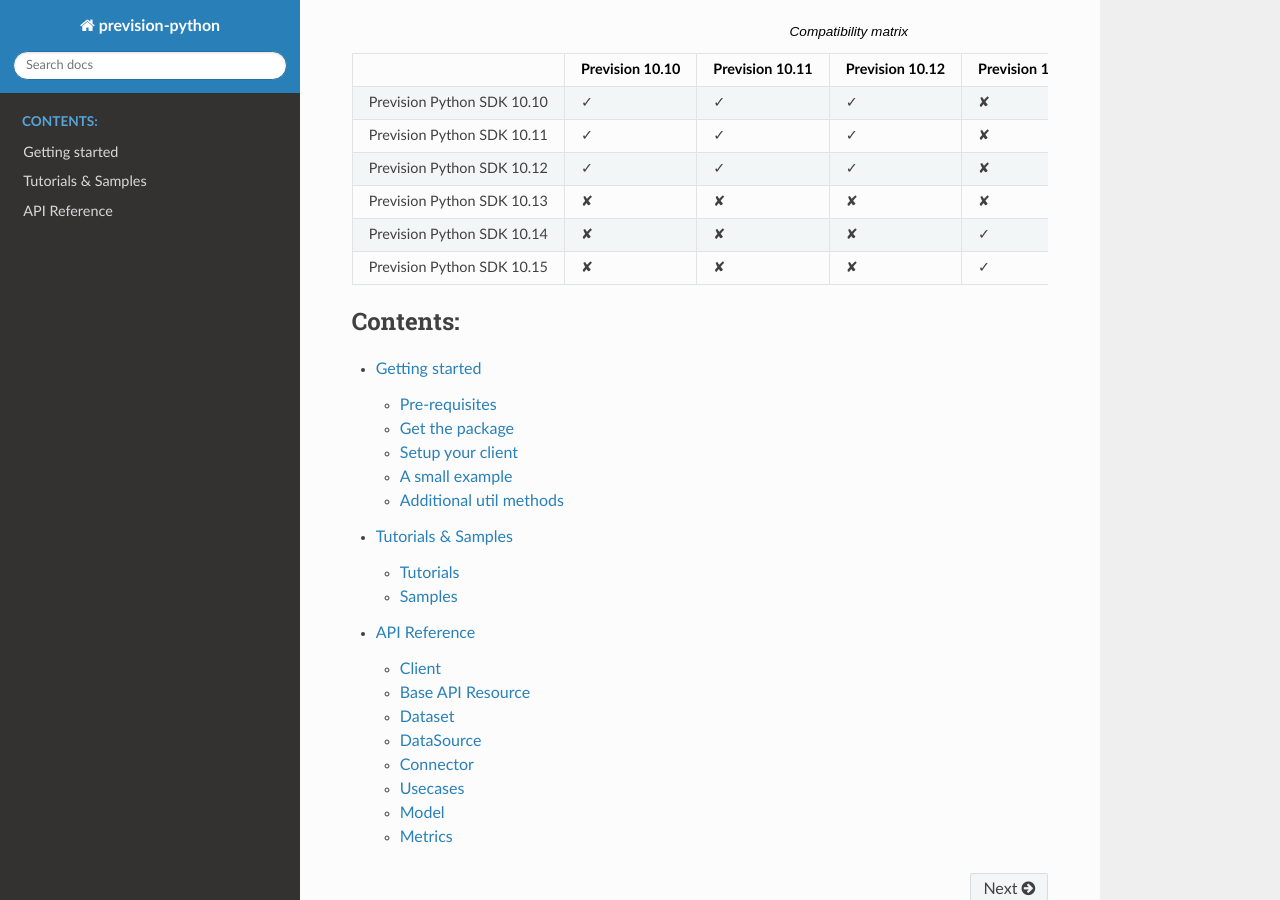
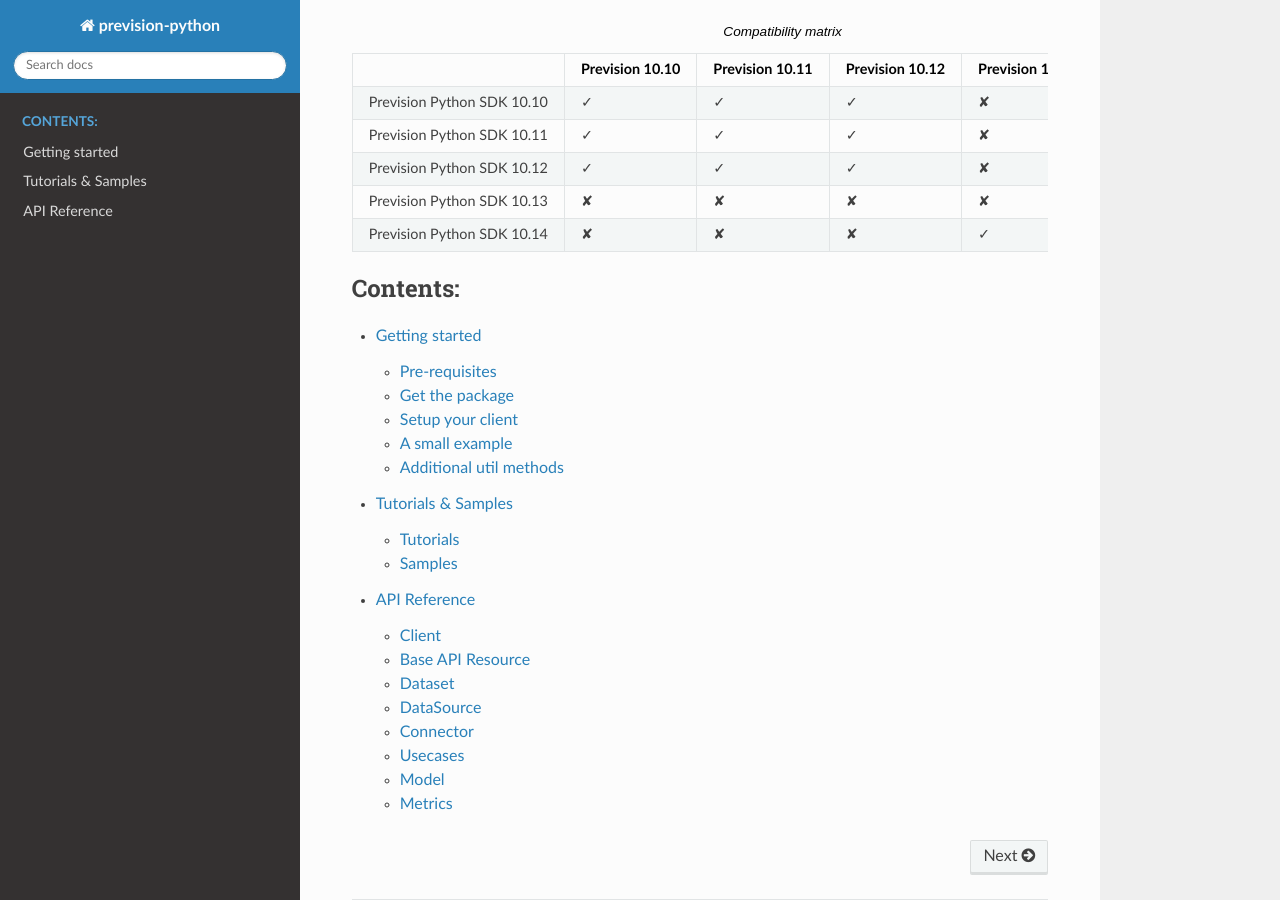
Before and after one commit to previsionio/prevision-python, a Sphinx documentation site: the page built from docs/index.rst, in a window 1280 px wide and 900 px high, scrolled down 509 px. Built offline with Sphinx 7.4.7 and the Read the Docs theme 2.0.0, drawn with Linux system fonts in a browser that asks for light colours; formulas are drawn with MathJax 3.

Commit message:
Revert "fix: add compatibility matrix for 10.15"
This reverts commit 471b4aef9cba13b9df7d8d2a5043e3bf0d1746c1.

```diff
--- a/docs/index.rst
+++ b/docs/index.rst
@@ -31,12 +31,10 @@
      - Prevision 10.12
      - Prevision 10.13
      - Prevision 10.14
-     - Prevision 10.15
    * - Prevision Python SDK 10.10
      - ✓
      - ✓
      - ✓
-     - ✘
      - ✘
      - ✘
    * - Prevision Python SDK 10.11
@@ -45,12 +43,10 @@
      - ✓
      - ✘
      - ✘
-     - ✘
    * - Prevision Python SDK 10.12
      - ✓
      - ✓
      - ✓
-     - ✘
      - ✘
      - ✘
    * - Prevision Python SDK 10.13
@@ -59,22 +55,12 @@
      - ✘
      - ✘
      - ✓
-     - ✓
    * - Prevision Python SDK 10.14
      - ✘
      - ✘
      - ✘
      - ✓
      - ✓
-     - ✓
-   * - Prevision Python SDK 10.15
-     - ✘
-     - ✘
-     - ✘
-     - ✓
-     - ✓
-     - ✓
-
 
 
 .. toctree::
```
